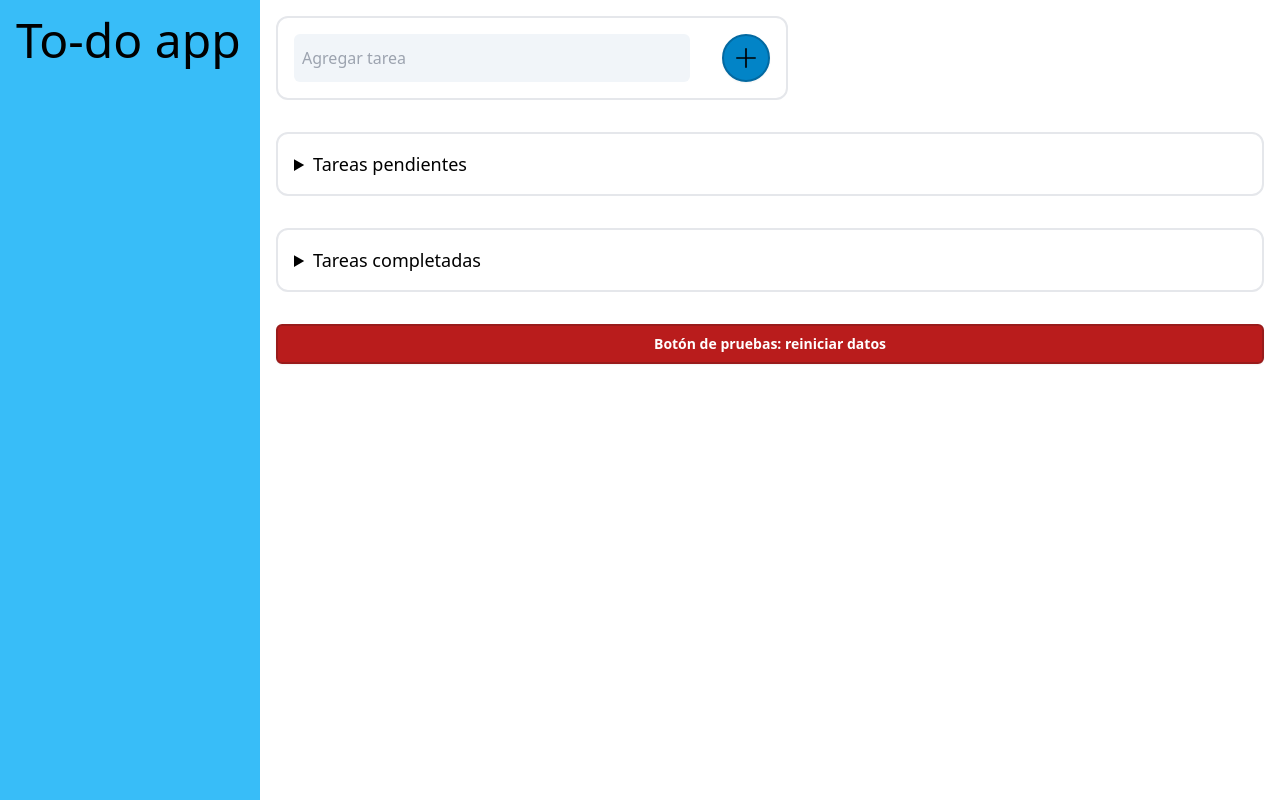
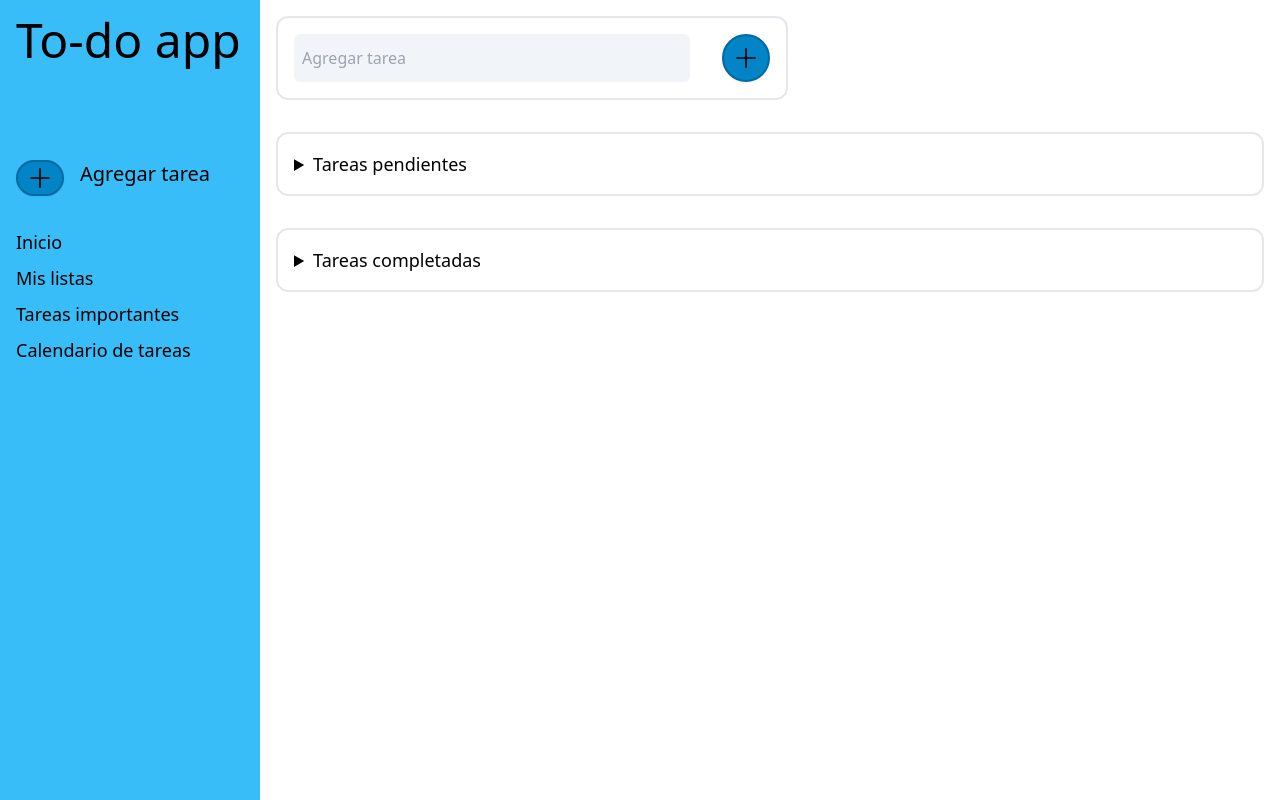
Before and after one commit to GGNahuel/PruebaTecnicaFrontend_Vitio, a React (Vite) app: page / in a window 1280 px wide. Built offline with nearby package versions, Linux system fonts and the light colour scheme.

Commit message:
extract navbar from App Component and make it responsive

```diff
--- a/src/App.tsx
+++ b/src/App.tsx
@@ -1,18 +1,12 @@
+import { Navbar } from "./components/Navbar"
 import { LocalStorageProvider } from "./contexts/LocalStorageContext"
 import MainPage from "./pages/MainPage"
 
 function App() {
   return (
     <LocalStorageProvider>
-      <header className="
-        flex p-4 bg-sky-400 sticky top-0
-        flex-row gap-4 justify-between sm:h-auto sm:w-full
-        lg:flex-col lg:gap-32 lg:h-screen lg:w-80 lg:justify-start
-      ">
-        <h1 className="text-5xl">To-do app</h1>
-        <nav></nav>
-      </header>
-      <main className="max-h-screen flex flex-col gap-8 p-4 w-full overflow-auto">
+      <Navbar />
+      <main className="h-screen flex flex-col gap-8 p-4 w-full overflow-auto">
         <MainPage />
       </main>
     </LocalStorageProvider>
--- a/src/components/Icons.tsx
+++ b/src/components/Icons.tsx
@@ -67,3 +67,31 @@ export function AddIcon() {
     </svg>
   )
 }
+
+export function MenuIcon() {
+  return (
+    <svg className="icon" fill="#000000" viewBox="0 0 96 96" xmlns="http://www.w3.org/2000/svg">
+      <g id="SVGRepo_bgCarrier" strokeWidth="0"></g>
+      <g id="SVGRepo_tracerCarrier" strokeLinecap="round" strokeLinejoin="round"></g>
+      <g id="SVGRepo_iconCarrier"> <title></title>
+        <g>
+          <path d="M18,24H78a6,6,0,0,0,0-12H18a6,6,0,0,0,0,12Z"></path>
+          <path d="M78,42H18a6,6,0,0,0,0,12H78a6,6,0,0,0,0-12Z"></path>
+          <path d="M78,72H18a6,6,0,0,0,0,12H78a6,6,0,0,0,0-12Z"></path>
+        </g>
+      </g>
+    </svg>
+  )
+}
+
+export function BackIcon() {
+  return (
+    <svg className="icon" fill="#000000" viewBox="0 0 96 96" xmlns="http://www.w3.org/2000/svg">
+      <g id="SVGRepo_bgCarrier" strokeWidth="0"></g>
+      <g id="SVGRepo_tracerCarrier" strokeLinecap="round" strokeLinejoin="round"></g>
+      <g id="SVGRepo_iconCarrier"> <title></title>
+        <path d="M69.8437,43.3876,33.8422,13.3863a6.0035,6.0035,0,0,0-7.6878,9.223l30.47,25.39-30.47,25.39a6.0035,6.0035,0,0,0,7.6878,9.2231L69.8437,52.6106a6.0091,6.0091,0,0,0,0-9.223Z"></path>
+      </g>
+    </svg>
+  )
+}
--- /dev/null
+++ b/src/components/Navbar.tsx
@@ -0,0 +1,42 @@
+import { useState } from "react";
+import Button from "./Button";
+import { AddIcon, BackIcon, MenuIcon } from "./Icons";
+
+export function Navbar() {
+  const [isMenuOpened, setIsMenuOpened] = useState(false)
+
+  return (
+    <header className="
+      flex p-4 bg-sky-400 sticky top-0
+      flex-row gap-4 justify-between sm:h-auto sm:w-full
+      lg:flex-col lg:gap-24 lg:h-screen lg:w-80 lg:justify-start
+    ">
+      <h1 className="text-5xl">To-do app</h1>
+      <div className={`
+        absolute lg:static right-0 top-0
+        pl-16 p-4 lg:p-0 h-screen lg:h-auto
+        bg-slate-200 lg:bg-transparent
+        flex-col gap-8 lg:flex
+        ${isMenuOpened ?
+          "flex" :
+          "hidden"
+        }
+      `}>
+        <Button additionalClasses="lg:hidden w-min self-end aspect-square" onClick={() => setIsMenuOpened(prev => !prev)}><BackIcon /></Button>
+        <label className="flex gap-4 cursor-pointer">
+          <Button rounded><AddIcon /></Button>
+          <h2 className="text-xl font-medium">Agregar tarea</h2>
+        </label>
+        <nav>
+          <ul className="flex flex-col gap-2">
+            <li><a href="/" className="text-lg font-medium">Inicio</a></li>
+            <li><a href="" className="text-lg font-medium">Mis listas</a></li>
+            <li><a href="" className="text-lg font-medium">Tareas importantes</a></li>
+            <li><a href="" className="text-lg font-medium">Calendario de tareas</a></li>
+          </ul>
+        </nav>
+      </div>
+      <Button additionalClasses="lg:hidden aspect-square" onClick={() => setIsMenuOpened(prev => !prev)}><MenuIcon /></Button>
+    </header>
+  )
+}
--- a/src/output.css
+++ b/src/output.css
@@ -567,8 +567,16 @@ table th, table td {
   stroke: rgb(0,0,0);
 }
 
+.absolute {
+  position: absolute;
+}
+
 .sticky {
   position: sticky;
+}
+
+.right-0 {
+  right: 0px;
 }
 
 .top-0 {
@@ -603,8 +611,8 @@ table th, table td {
   aspect-ratio: 1 / 1;
 }
 
-.max-h-screen {
-  max-height: 100vh;
+.h-screen {
+  height: 100vh;
 }
 
 .min-h-screen {
@@ -613,6 +621,11 @@ table th, table td {
 
 .w-full {
   width: 100%;
+}
+
+.w-min {
+  width: -moz-min-content;
+  width: min-content;
 }
 
 .min-w-80 {
@@ -635,8 +648,8 @@ table th, table td {
   border-collapse: collapse;
 }
 
-.transform {
-  transform: translate(var(--tw-translate-x), var(--tw-translate-y)) rotate(var(--tw-rotate)) skewX(var(--tw-skew-x)) skewY(var(--tw-skew-y)) scaleX(var(--tw-scale-x)) scaleY(var(--tw-scale-y));
+.cursor-pointer {
+  cursor: pointer;
 }
 
 .flex-row {
@@ -663,12 +676,20 @@ table th, table td {
   justify-content: space-between;
 }
 
+.gap-2 {
+  gap: 0.5rem;
+}
+
 .gap-4 {
   gap: 1rem;
 }
 
 .gap-8 {
   gap: 2rem;
+}
+
+.self-end {
+  align-self: flex-end;
 }
 
 .overflow-auto {
@@ -758,6 +779,11 @@ table th, table td {
   background-color: rgb(241 245 249 / var(--tw-bg-opacity, 1));
 }
 
+.bg-slate-200 {
+  --tw-bg-opacity: 1;
+  background-color: rgb(226 232 240 / var(--tw-bg-opacity, 1));
+}
+
 .p-2 {
   padding: 0.5rem;
 }
@@ -774,6 +800,10 @@ table th, table td {
 .py-1\.5 {
   padding-top: 0.375rem;
   padding-bottom: 0.375rem;
+}
+
+.pl-16 {
+  padding-left: 4rem;
 }
 
 .text-2xl {
@@ -796,6 +826,15 @@ table th, table td {
   line-height: 1.5rem;
 }
 
+.text-xl {
+  font-size: 1.25rem;
+  line-height: 1.75rem;
+}
+
+.font-medium {
+  font-weight: 500;
+}
+
 .font-semibold {
   font-weight: 600;
 }
@@ -814,10 +853,6 @@ table th, table td {
   --tw-shadow: 0 1px 2px 0 rgb(0 0 0 / 0.05);
   --tw-shadow-colored: 0 1px 2px 0 var(--tw-shadow-color);
   box-shadow: var(--tw-ring-offset-shadow, 0 0 #0000), var(--tw-ring-shadow, 0 0 #0000), var(--tw-shadow);
-}
-
-.filter {
-  filter: var(--tw-blur) var(--tw-brightness) var(--tw-contrast) var(--tw-grayscale) var(--tw-hue-rotate) var(--tw-invert) var(--tw-saturate) var(--tw-sepia) var(--tw-drop-shadow);
 }
 
 .even\:bg-green-200:nth-child(even) {
@@ -897,6 +932,22 @@ table th, table td {
 }
 
 @media (min-width: 1024px) {
+  .lg\:static {
+    position: static;
+  }
+
+  .lg\:flex {
+    display: flex;
+  }
+
+  .lg\:hidden {
+    display: none;
+  }
+
+  .lg\:h-auto {
+    height: auto;
+  }
+
   .lg\:h-screen {
     height: 100vh;
   }
@@ -921,7 +972,15 @@ table th, table td {
     justify-content: flex-end;
   }
 
-  .lg\:gap-32 {
-    gap: 8rem;
+  .lg\:gap-24 {
+    gap: 6rem;
+  }
+
+  .lg\:bg-transparent {
+    background-color: transparent;
+  }
+
+  .lg\:p-0 {
+    padding: 0px;
   }
 }
--- a/src/pages/MainPage.tsx
+++ b/src/pages/MainPage.tsx
@@ -1,12 +1,12 @@
 import { useContext } from "react";
-import Button from "../components/Button";
+// import Button from "../components/Button";
 import TaskForm from "../components/TaskForm";
 import { TaskGroup } from "../components/TaskGroup";
 import { ContextInterface, LocalStorageContext } from "../contexts/LocalStorageContext";
-import { useGetGroups, useResetData } from "../hooks/DataHooks";
+import { useGetGroups/* , useResetData */ } from "../hooks/DataHooks";
 
 export default function MainPage() {
-  const {handleReset} = useResetData()
+  // const {handleReset} = useResetData()
   const {groupNames} = useGetGroups()
   const {localStorageData} = useContext(LocalStorageContext) as ContextInterface
 
@@ -14,7 +14,7 @@ export default function MainPage() {
     <>
       <TaskForm objective="create"/>
       {groupNames.map(listName => <TaskGroup key={listName} title={listName} listOfTasks={localStorageData.tasks[listName].listOfTasks}/>)}
-      <Button onClick={() => handleReset()} variant="error">Botón de pruebas: reiniciar datos</Button>
+      {/* <Button onClick={() => handleReset()} variant="error">Botón de pruebas: reiniciar datos</Button> */}
     </>
   )
 }
```
